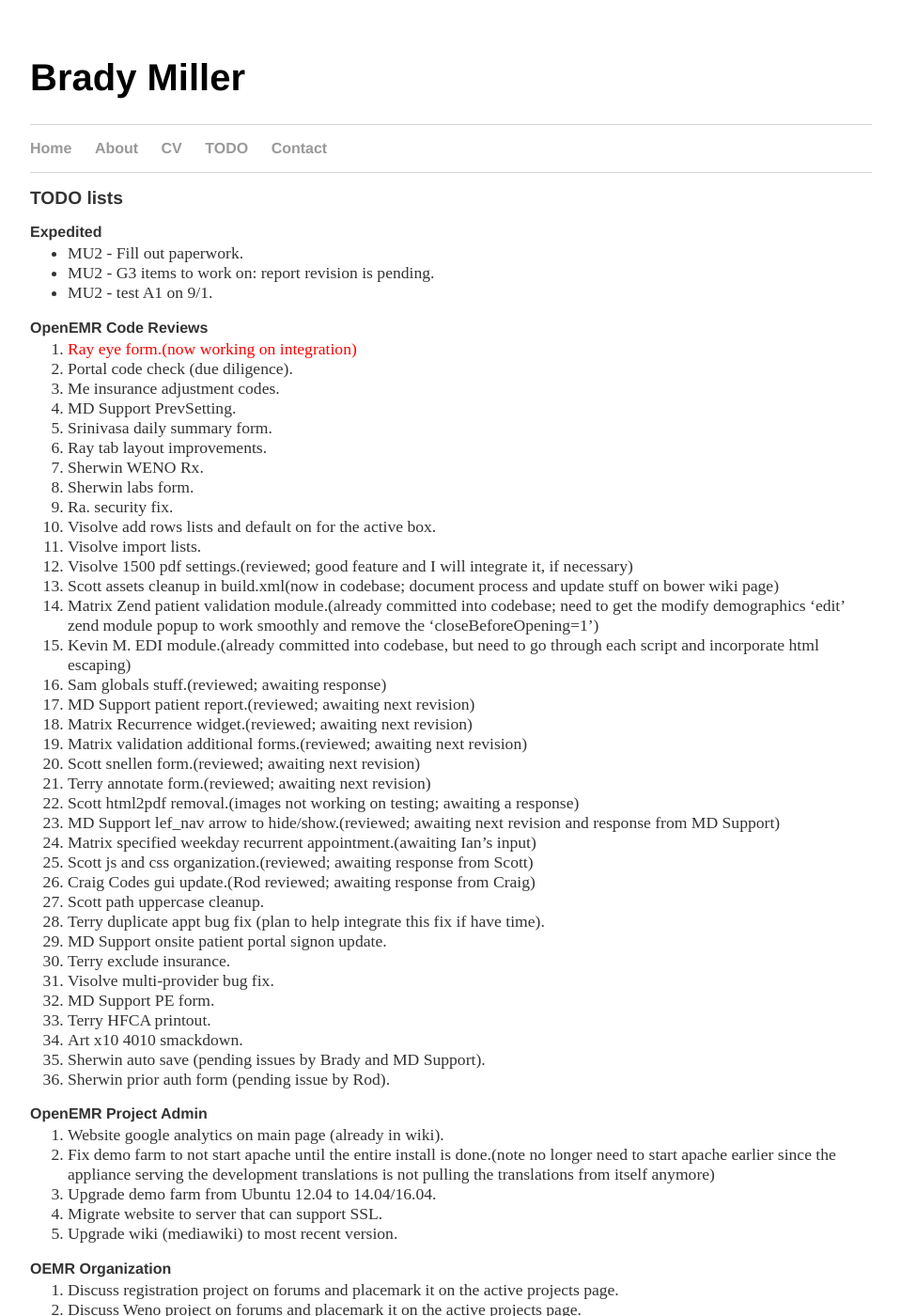
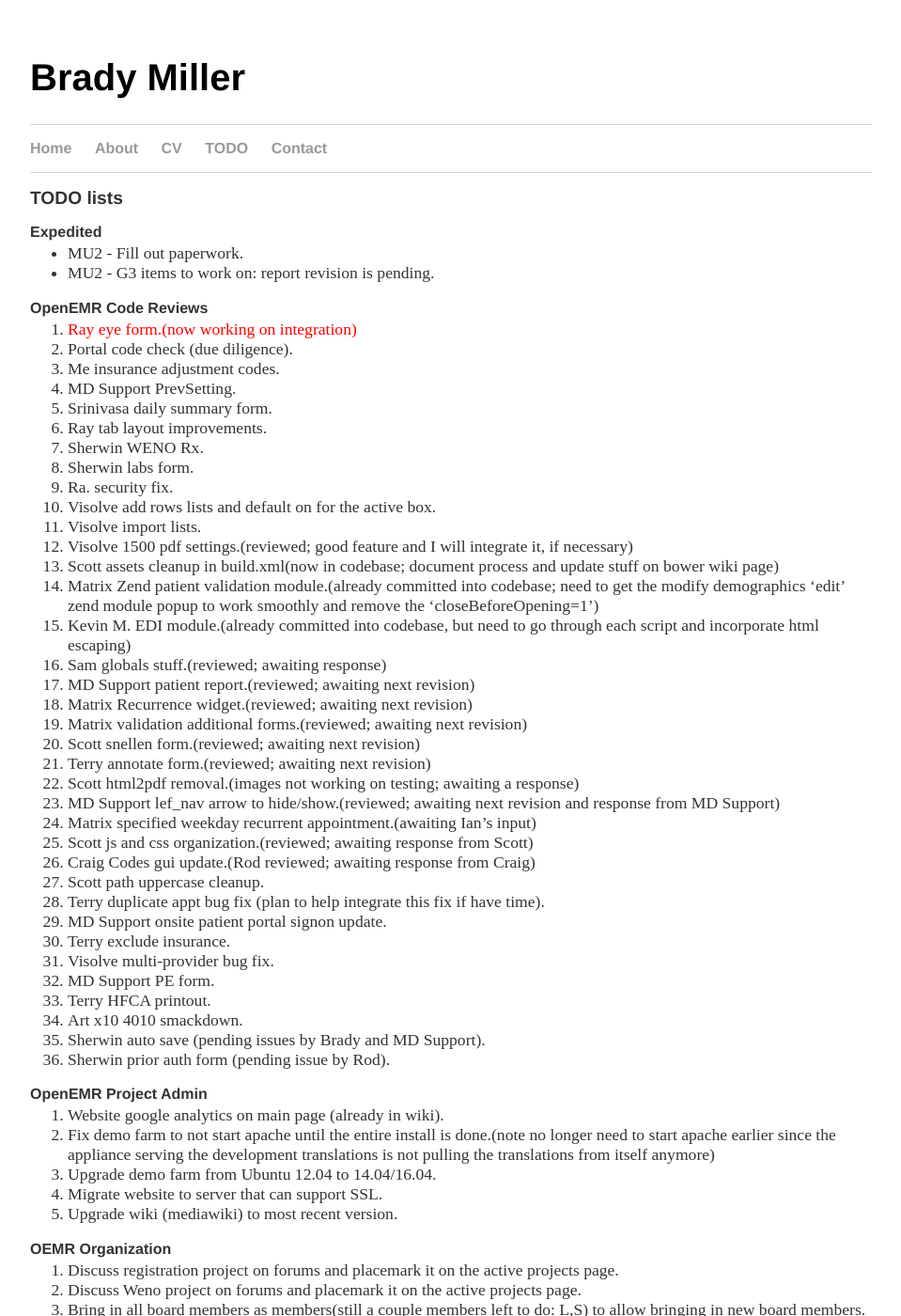
Before and after one commit to bradymiller/bradymiller.github.io, a Jekyll site: the page built from todo/index.md, in a window 1280 px wide and 1400 px high. Shown: the whole window at 94% size, without its empty margins (160-1119 px from the left). Built offline with Jekyll 4.4.1, drawn with Linux system fonts in a browser that asks for light colours.

Commit message:
Update todo list

```diff
--- a/todo/index.md
+++ b/todo/index.md
@@ -6,7 +6,6 @@
 ### Expedited
 * MU2 - Fill out paperwork.
 * MU2 - G3 items to work on: report revision is pending.
-* MU2 - test A1 on 9/1.
 
 ### OpenEMR Code Reviews
 1. <span style="color: red">Ray eye form.(now working on integration)</span>
@@ -67,7 +66,6 @@
 ### MU2
 1. Fill out paperwork.
 1. G3 items to work on: report revision is pending.
-1. Test A1 on 9/1.
 1. Current budget is Visolve develop/testing G3 item fee which is $1500 plus fee to test A1.
 
 ### MU3
```
